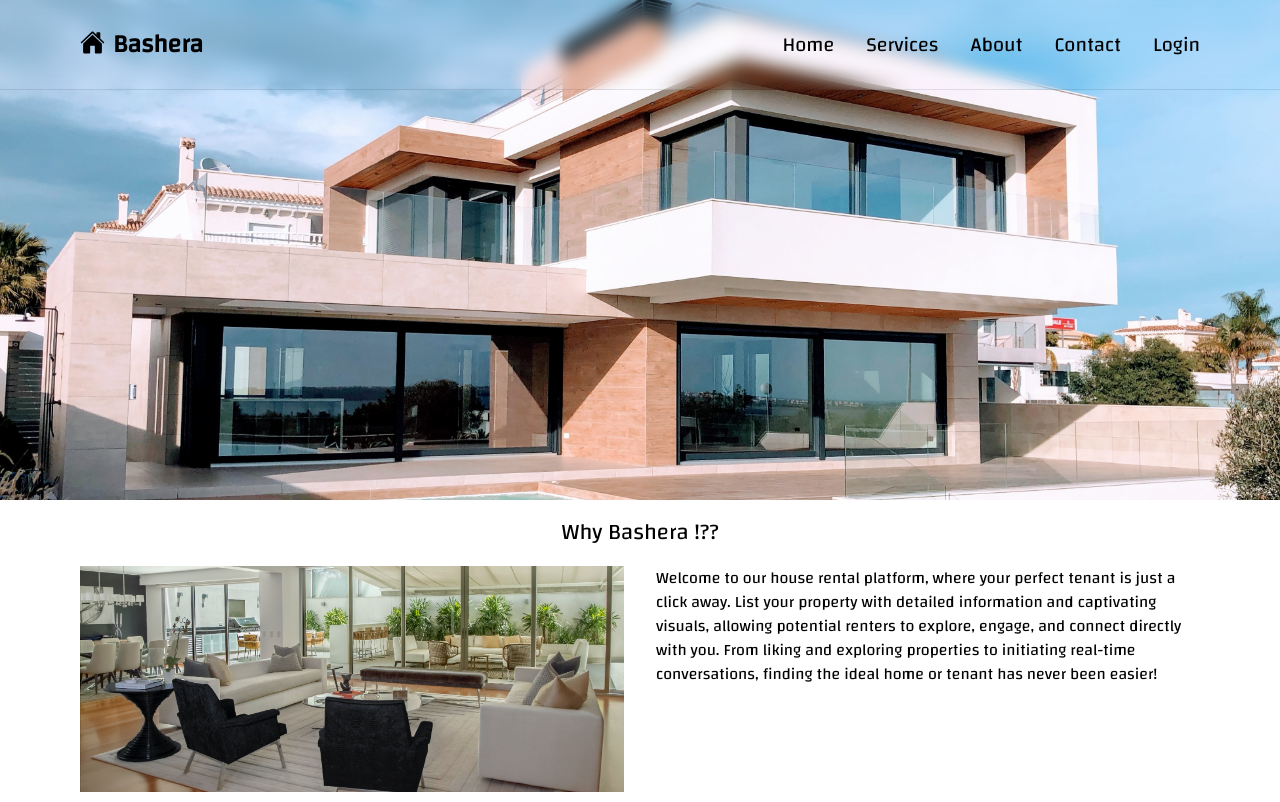
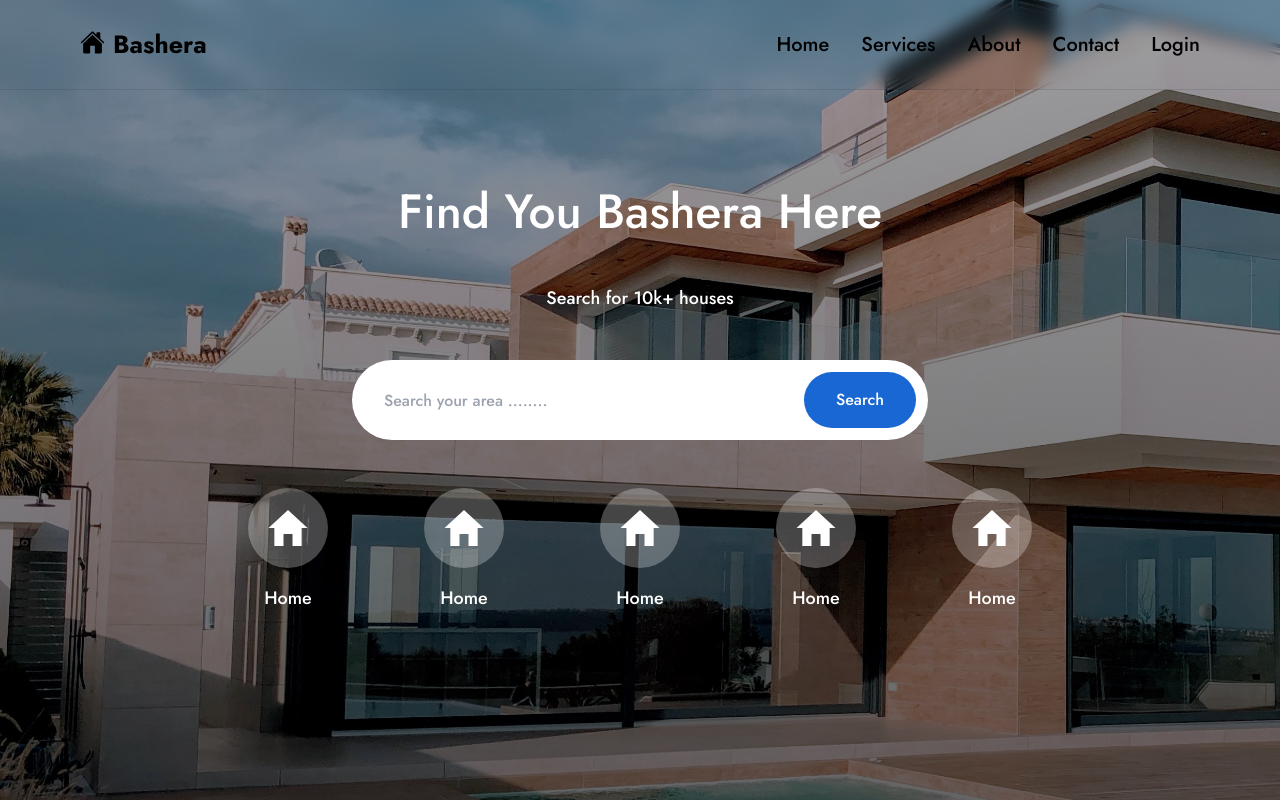
Before and after one commit to the-bipu/bashera-rentals-nextjs, a Next.js app in the folder frontend/: page /Home in a window 1280 px wide. Shown: the top 802 px of the page. Built offline with nearby package versions, Linux system fonts and the light colour scheme.

Commit message:
Update Home

```diff
--- a/frontend/app/globals.css
+++ b/frontend/app/globals.css
@@ -1,4 +1,4 @@
-@import url('https://fonts.googleapis.com/css2?family=Changa&display=swap');
+@import url('https://fonts.googleapis.com/css2?family=Jost:ital,wght@0,100;0,200;0,300;0,400;0,500;0,600;0,700;0,800;0,900;1,100;1,200;1,300;1,400;1,500;1,600;1,700;1,800;1,900&display=swap');
 
 @tailwind base;
 @tailwind components;
@@ -29,7 +29,7 @@ body {
 }
 
 * {
-  font-family: 'Changa', sans-serif;
+  font-family: 'Jost', sans-serif;
   font-weight: 500;
 }
 
@@ -71,11 +71,12 @@ body {
 }
 
 #home-head {
-  background-image: url('/home-8.jpg');
+  position: relative;
+  background: linear-gradient(rgba(0, 0, 0, 0.374), rgba(0, 0, 0, 0.6)), url('/home-8.jpg');
   background-repeat: no-repeat;
   background-size: cover;
   width: 100%;
-  height: 500px;
+  height: 100vh;
 }
 
 #service-head {
--- a/frontend/pages/Home.tsx
+++ b/frontend/pages/Home.tsx
@@ -1,9 +1,58 @@
 import React from 'react'
+
+import { IoMdHome } from "react-icons/io";
 
 export default function Home() {
   return (
     <div className='bg-white'>
-        <div id='home-head' className='' />
+        <div id='home-head' className='w-full h-full flex flex-col items-center justify-center p-16' >
+          <div className='text-white text-5xl mb-12'>Find You Bashera Here</div>
+          <div className='text-white text-lg mb-12'>Search for 10k+ houses</div>
+
+          <div className='bg-white rounded-full md:w-2/4 w-4/5 h-20 p-3 flex flex-row justify-between pl-8'>
+              <input type="text" placeholder='Search your area ........' className='w-full h-full outline-none' />
+              <button className='w-auto h-full bg-[#1967d2] text-white rounded-full px-8'>Search</button>
+          </div>
+
+          <div className='mt-12 flex flex-row gap-28'>
+
+            <div className='w-16 h-auto flex flex-col items-center justify-center'>
+              <div className='p-2 bg-[#FFFFFF45] hover:bg-white w-20 h-20 rounded-full flex items-center justify-center'>
+                <IoMdHome className='w-full h-auto mx-2 text-white hover:text-[#1967d2]' />
+              </div>
+              <p className='text-white h-auto mt-4 text-lg'>Home</p>
+            </div>
+
+            <div className='w-16 h-auto flex flex-col items-center justify-center'>
+              <div className='p-2 bg-[#FFFFFF45] w-20 h-20 rounded-full flex items-center justify-center'>
+                <IoMdHome className='w-full h-auto mx-2 text-white' />
+              </div>
+              <p className='text-white h-auto mt-4 text-lg'>Home</p>
+            </div>
+
+            <div className='w-16 h-auto flex flex-col items-center justify-center'>
+              <div className='p-2 bg-[#FFFFFF45] w-20 h-20 rounded-full flex items-center justify-center'>
+                <IoMdHome className='w-full h-auto mx-2 text-white' />
+              </div>
+              <p className='text-white h-auto mt-4 text-lg'>Home</p>
+            </div>
+
+            <div className='w-16 h-auto flex flex-col items-center justify-center'>
+              <div className='p-2 bg-[#FFFFFF45] w-20 h-20 rounded-full flex items-center justify-center'>
+                <IoMdHome className='w-full h-auto mx-2 text-white' />
+              </div>
+              <p className='text-white h-auto mt-4 text-lg'>Home</p>
+            </div>
+
+            <div className='w-16 h-auto flex flex-col items-center justify-center'>
+              <div className='p-2 bg-[#FFFFFF45] w-20 h-20 rounded-full flex items-center justify-center'>
+                <IoMdHome className='w-full h-auto mx-2 text-white' />
+              </div>
+              <p className='text-white h-auto mt-4 text-lg'>Home</p>
+            </div>
+
+          </div>
+        </div>
 
         <div className='flex flex-col w-full h-auto bg-[#ffffff]'>
           <div className='text-center p-4 text-[1.4rem]'>Why Bashera !??</div>
```
